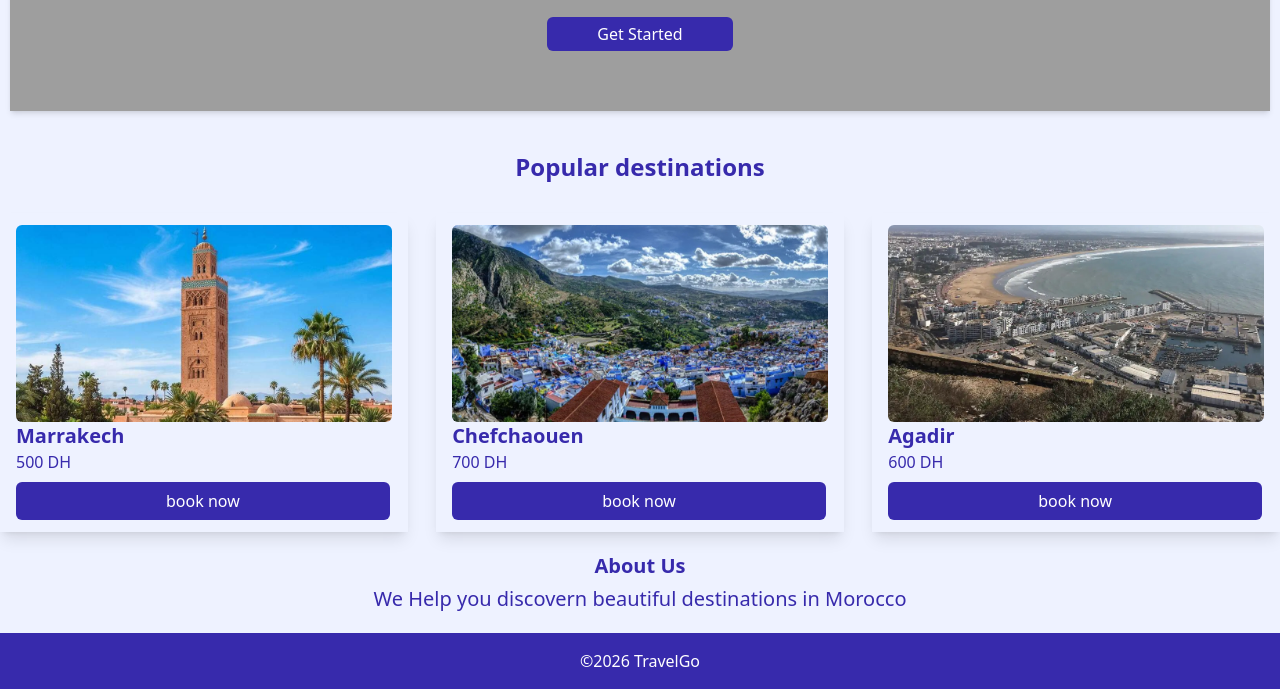
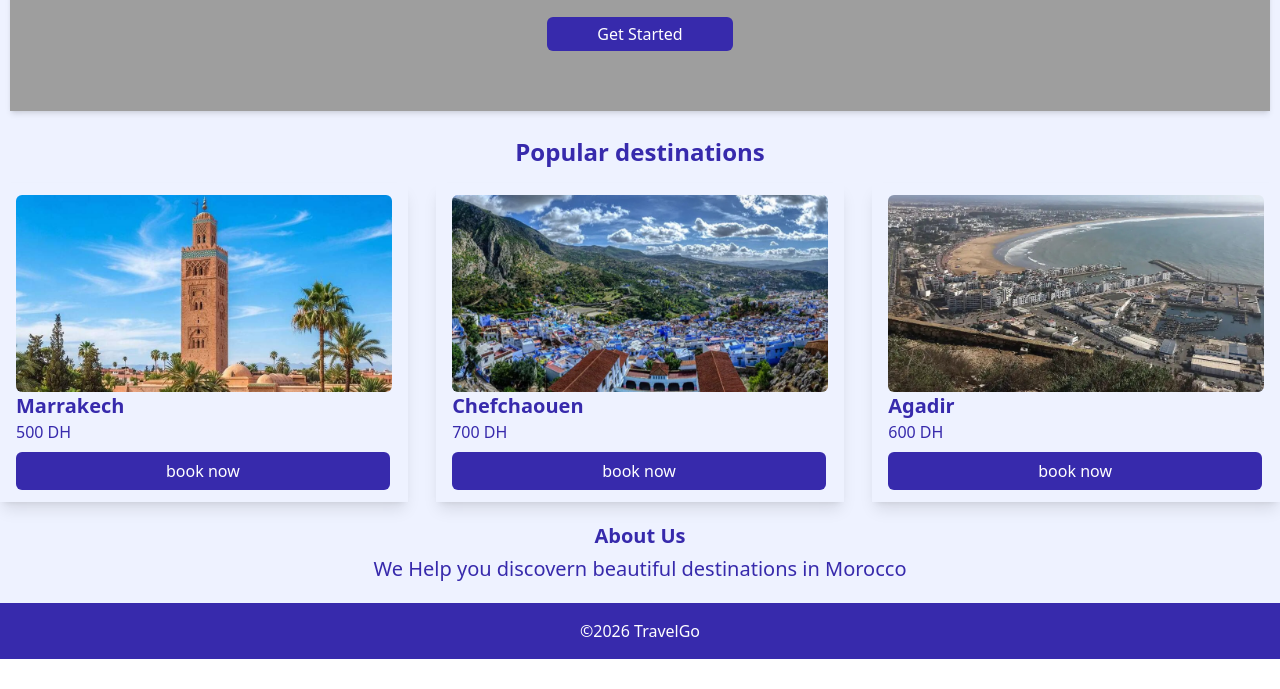
Before and after one commit to zohrahayal/TravelGo, a plain HTML site: page index.html in a window 1280 px wide. Shown: the part 217-906 px from the top of the page. After the commit the page ends 876 px from the top, so only its background shows below. Drawn offline with nearby package versions, Linux system fonts and the light colour scheme.

Commit message:
py update

```diff
--- a/index.html
+++ b/index.html
@@ -43,7 +43,7 @@
           Get Started
         </button>
       </div>
-      <h2 class="text-indigo-800 text-center font-semibold text-2xl py-[30px]">Popular destinations</h2>
+      <h2 class="text-indigo-800 text-center font-semibold text-2xl py-[15px]">Popular destinations</h2>
       <div class="flex items-center flex space-x-7">
         <div class="shadow-lg px-4 py-3">
           <img
```
